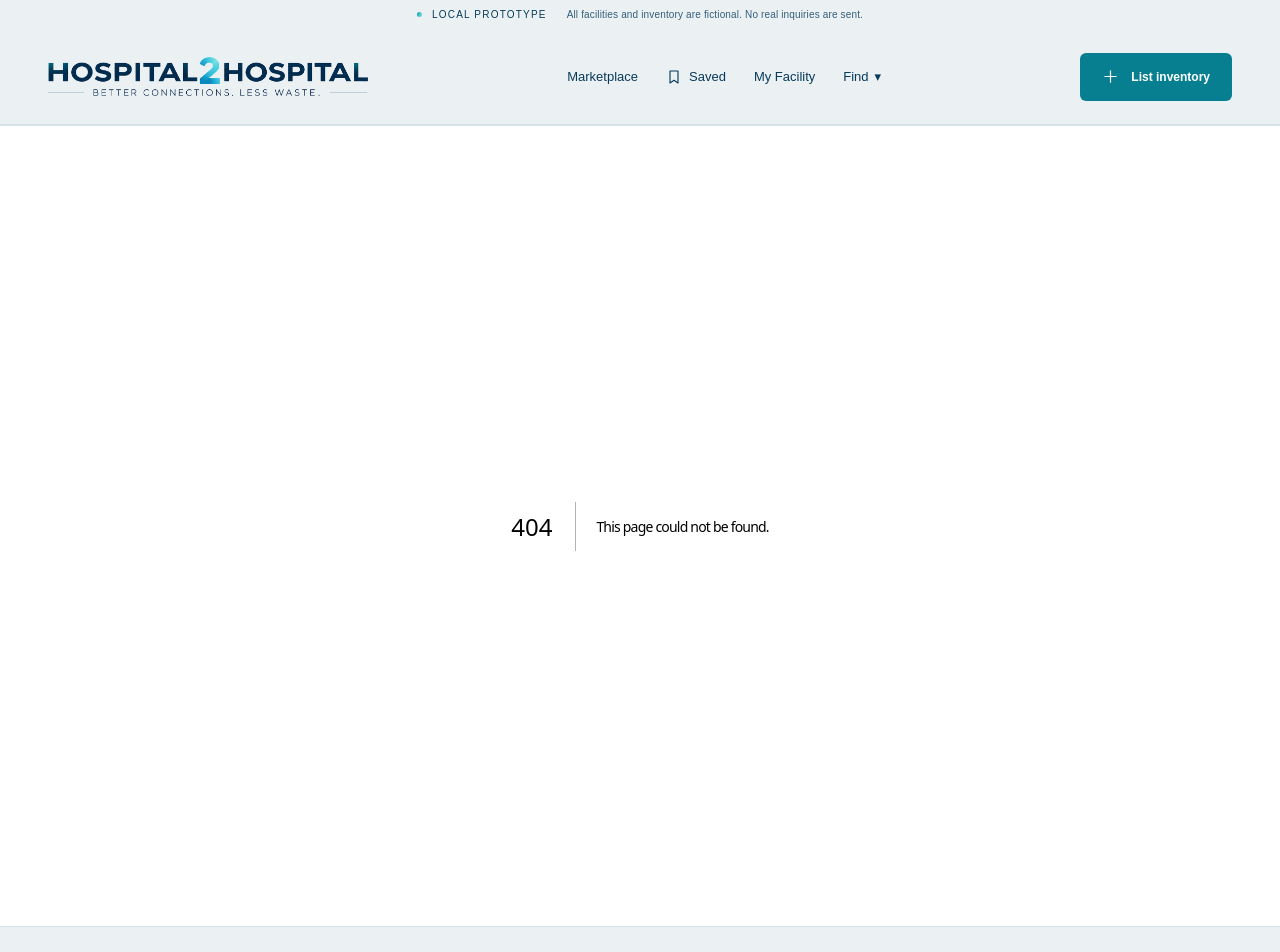
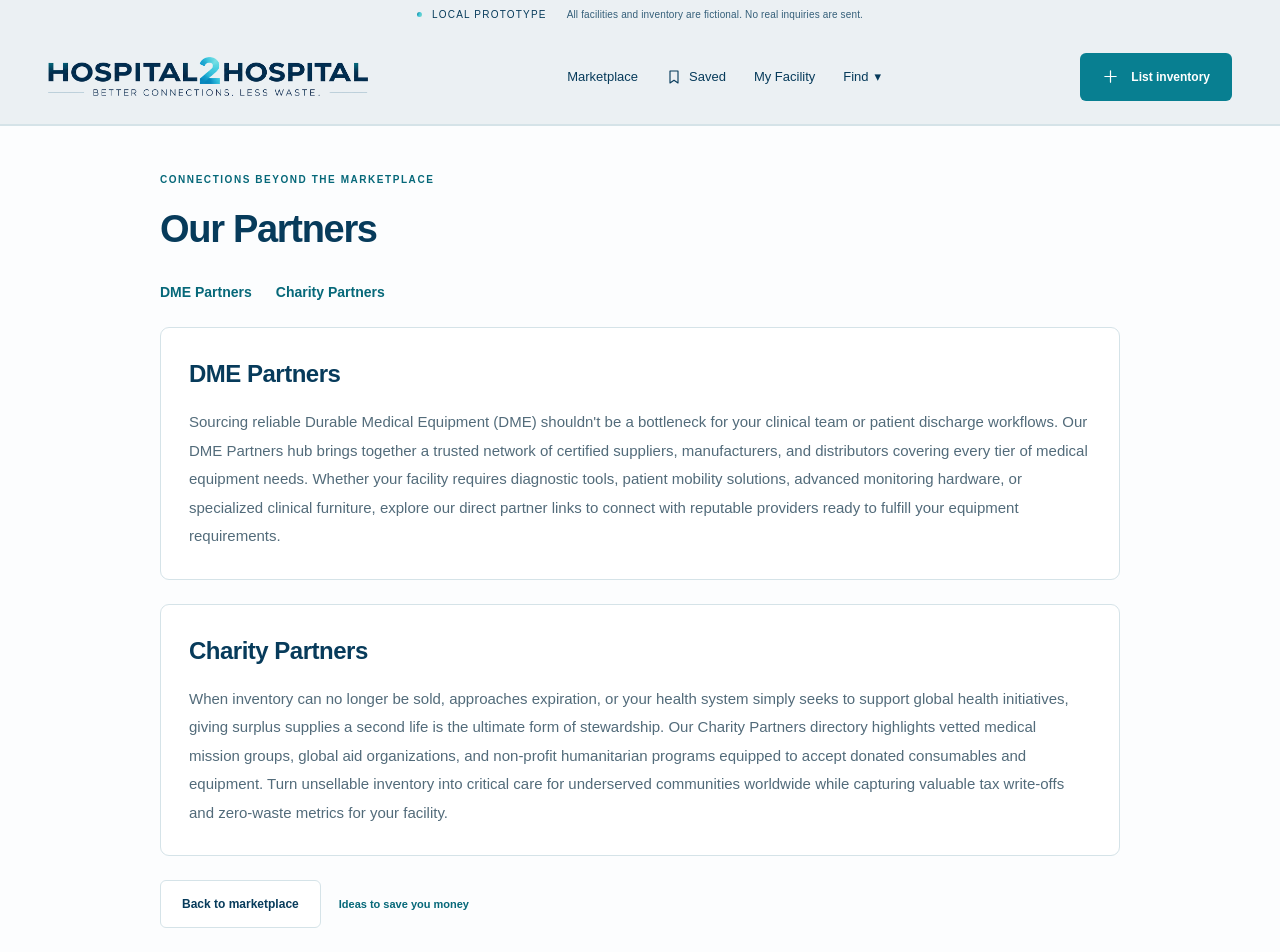
Before and after one commit to jpwright409/hospital2hospital, a Next.js app: page /our-partners in a window 1280 px wide. Before the commit this address had no page. Shown: the top 952 px of the page. Built offline with nearby package versions, Linux system fonts and the light colour scheme.

Commit message:
Add owner-approved savings and partner resource pages

```diff
--- /dev/null
+++ b/src/app/cost-savings/page.tsx
@@ -0,0 +1,13 @@
+import type {Metadata} from "next";
+import Link from "next/link";
+import content from "@/lib/resource-content.json";
+
+export const metadata:Metadata={title:"Cost Savings | Hospital2Hospital"};
+
+export default function Page(){
+ return <div className="container page-section resource-page">
+  <header className="page-heading"><span className="eyebrow">Resources for your facility</span><h1>Cost Savings</h1></header>
+  <section className="panel resource-section" aria-labelledby="cost-savings-ideas"><h2 id="cost-savings-ideas">Cost Savings Ideas</h2><p>{content.costSavings}</p></section>
+  <div className="account-links"><Link className="button secondary" href="/marketplace">Back to marketplace</Link><Link className="text-link" href="/our-partners">Explore our partners</Link></div>
+ </div>;
+}
--- a/src/app/marketplace/page.tsx
+++ b/src/app/marketplace/page.tsx
@@ -2,4 +2,12 @@ import { Marketplace } from "@/components/marketplace";
 import { ConnectedMarketplace } from "@/components/connected-inventory";
 import { getAppMode } from "@/lib/app-mode";
 import { type SearchParams } from "@/lib/inventory/types";
-export default async function Page({searchParams}: {searchParams: Promise<SearchParams>}) { const params = await searchParams; return getAppMode() === "connected" ? <ConnectedMarketplace params={params}/> : <Marketplace params={params}/>; }
+import Link from "next/link";
+export default async function Page({searchParams}: {searchParams: Promise<SearchParams>}) {
+ const params = await searchParams;
+ return <div className="marketplace-page"><nav className="container marketplace-resource-links" aria-label="Facility resources">
+  <Link href="/cost-savings">Ideas to save you money</Link>
+  <Link href="/our-partners#dme-partners">DME Partnerships</Link>
+  <Link href="/our-partners#charity-partners">Charity Partners</Link>
+ </nav>{getAppMode() === "connected" ? <ConnectedMarketplace params={params}/> : <Marketplace params={params}/>}</div>;
+}
--- /dev/null
+++ b/src/app/our-partners/page.tsx
@@ -0,0 +1,15 @@
+import type {Metadata} from "next";
+import Link from "next/link";
+import content from "@/lib/resource-content.json";
+
+export const metadata:Metadata={title:"Our Partners | Hospital2Hospital"};
+
+export default function Page(){
+ return <div className="container page-section resource-page">
+  <header className="page-heading"><span className="eyebrow">Connections beyond the marketplace</span><h1>Our Partners</h1></header>
+  <nav className="resource-section-links" aria-label="Partner sections"><Link href="#dme-partners">DME Partners</Link><Link href="#charity-partners">Charity Partners</Link></nav>
+  <section className="panel resource-section" id="dme-partners" aria-labelledby="dme-partners-title"><h2 id="dme-partners-title">DME Partners</h2><p>{content.dmePartners}</p></section>
+  <section className="panel resource-section" id="charity-partners" aria-labelledby="charity-partners-title"><h2 id="charity-partners-title">Charity Partners</h2><p>{content.charityPartners}</p></section>
+  <div className="account-links"><Link className="button secondary" href="/marketplace">Back to marketplace</Link><Link className="text-link" href="/cost-savings">Ideas to save you money</Link></div>
+ </div>;
+}
--- a/src/components/find-menu.tsx
+++ b/src/components/find-menu.tsx
@@ -2,7 +2,7 @@
 import Link from "next/link";
 import {useEffect,useId,useRef,useState} from "react";
 import {usePathname} from "next/navigation";
-const links=[['/faq','FAQ'],['/about','About'],['/refer','Refer a facility'],['/watchlist','Watchlists'],['/help','Get Help']];
+const links=[['/faq','FAQ'],['/about','About'],['/cost-savings','Cost Savings'],['/our-partners','Our Partners'],['/refer','Refer a facility'],['/watchlist','Watchlists'],['/help','Get Help']];
 export function FindMenu() {
  const [open,setOpen]=useState(false);const id=useId();const ref=useRef<HTMLDivElement>(null);const button=useRef<HTMLButtonElement>(null);
  const path=usePathname();const [access,setAccess]=useState({path:"",allowed:false});
--- /dev/null
+++ b/src/lib/resource-content.json
@@ -0,0 +1,5 @@
+{
+  "costSavings": "At Hospital2Hospital, our commitment to strengthening your bottom line goes beyond peer-to-peer inventory exchange. Our Cost Savings Ideas directory connects your facility with vetted industry partners and innovative programs built to eliminate unnecessary overhead. From bulk commodity sourcing and group-buying discounts to sustainable waste-reduction and medical recycling programs that slash disposal costs, these solutions are curated to help healthcare leaders optimize every dollar spent across their operational supply chain.",
+  "dmePartners": "Sourcing reliable Durable Medical Equipment (DME) shouldn't be a bottleneck for your clinical team or patient discharge workflows. Our DME Partners hub brings together a trusted network of certified suppliers, manufacturers, and distributors covering every tier of medical equipment needs. Whether your facility requires diagnostic tools, patient mobility solutions, advanced monitoring hardware, or specialized clinical furniture, explore our direct partner links to connect with reputable providers ready to fulfill your equipment requirements.",
+  "charityPartners": "When inventory can no longer be sold, approaches expiration, or your health system simply seeks to support global health initiatives, giving surplus supplies a second life is the ultimate form of stewardship. Our Charity Partners directory highlights vetted medical mission groups, global aid organizations, and non-profit humanitarian programs equipped to accept donated consumables and equipment. Turn unsellable inventory into critical care for underserved communities worldwide while capturing valuable tax write-offs and zero-waste metrics for your facility."
+}
```
Also changed, not shown: src/app/globals.css, 1 other file (tests, documents, lock files or other folders).
